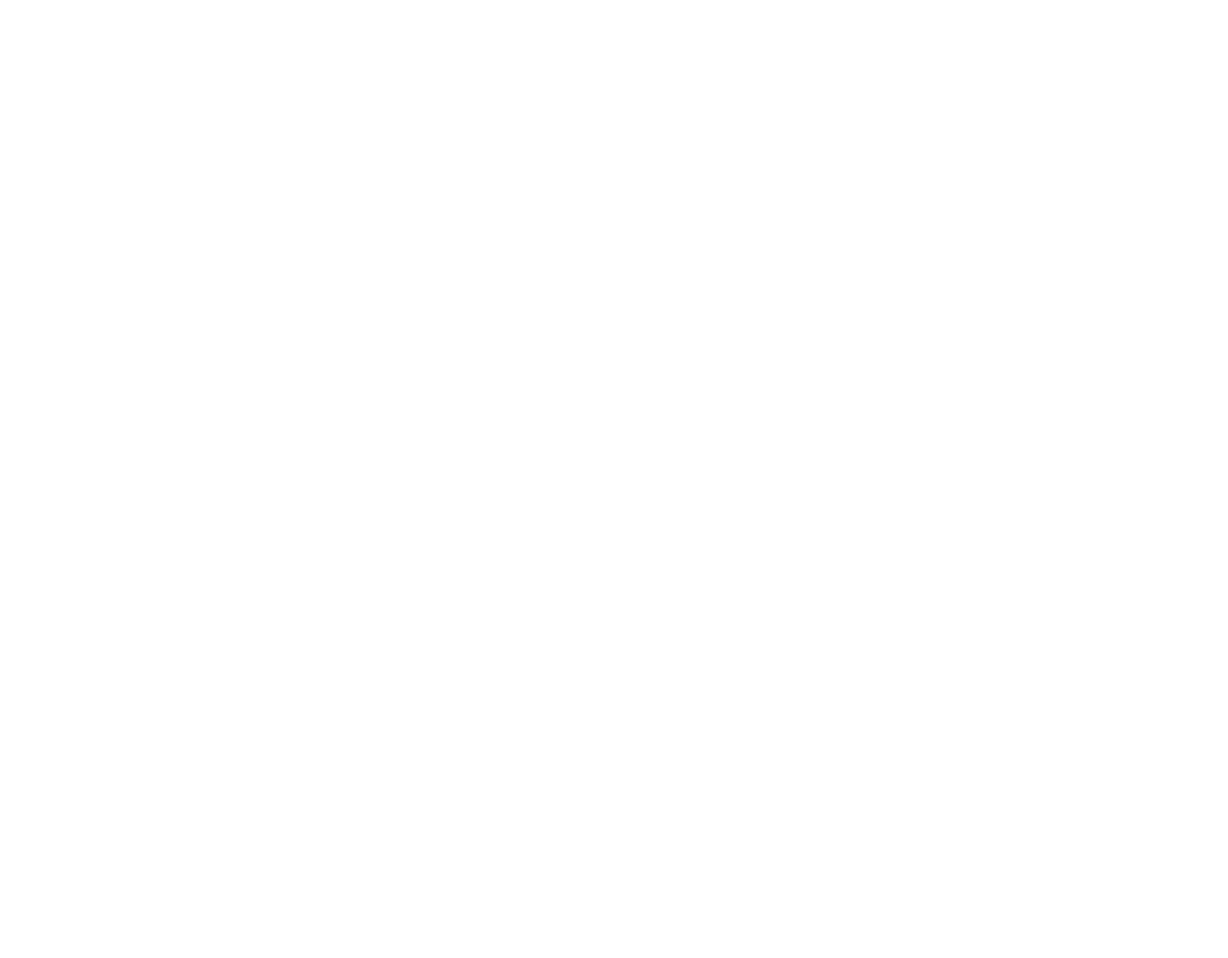
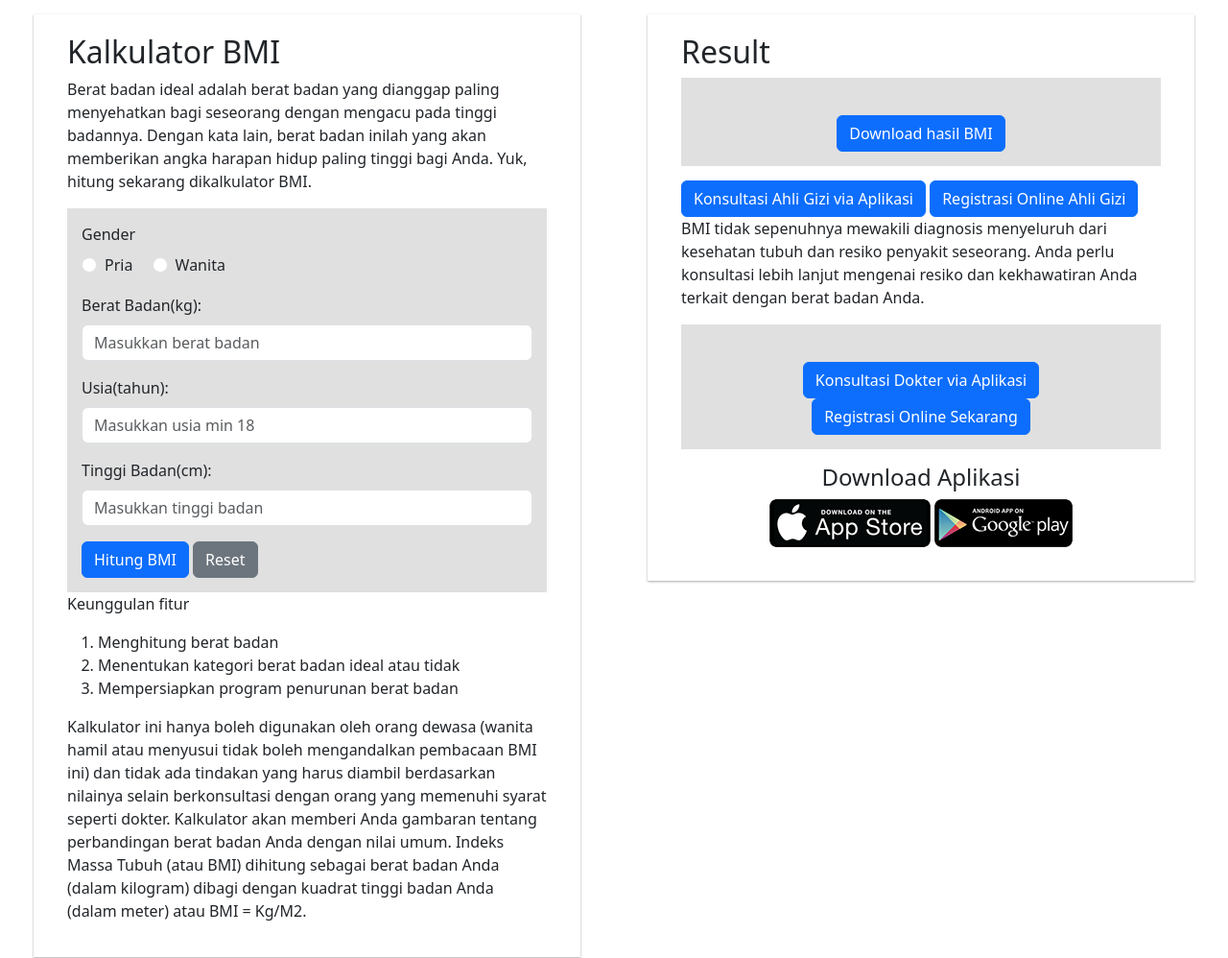
Before and after one commit to revou-fundamental-course/10-jul-23-syahfitria, a plain HTML site: page index.html in a window 1280 px wide. Shown: the top 998 px of the page at 96% size. Before the commit the page ends 800 px from the top, so only its background shows below. Drawn offline with nearby package versions, Linux system fonts and the light colour scheme.

Commit message:
added html with css using bootstrap

```diff
--- /dev/null
+++ b/css/style.css
@@ -0,0 +1,53 @@
+html {
+  font-family: Arial, sans-serif;
+}
+
+body {
+  margin: 0;
+  padding: 0;
+}
+
+.container-fluid {
+  width: auto;
+}
+
+.container-fluid div.wrapper{
+  padding: 15px 35px;
+}
+
+.container-fluid div.panel{
+  padding: 20px 35px;
+  box-shadow: 0 1px 3px rgba(0,0,0,0.12), 0 1px 2px rgba(0,0,0,0.24);
+}
+
+.content{
+  background: #e0e0e0;
+  padding: 15px;
+}
+
+.wrapper div#explanation{
+  margin-top: 15px;
+  margin-bottom: 5px;
+}
+
+.wrapper div.image{
+  margin-top: 15px;
+  margin-bottom: 15px;
+}
+
+div.image img{
+  width: auto;
+  height: 50px;
+}
+
+/* Chrome, Safari, Edge, Opera */
+input::-webkit-outer-spin-button,
+input::-webkit-inner-spin-button {
+  -webkit-appearance: none;
+  margin: 0;
+}
+
+/* Firefox */
+input[type=number] {
+  -moz-appearance: textfield;
+}
--- a/index.html
+++ b/index.html
@@ -4,9 +4,110 @@
     <meta charset="UTF-8">
     <meta name="viewport" content="width=device-width, initial-scale=1.0">
     <title>BMI Calculator</title>
+    <link href="https://cdn.jsdelivr.net/npm/bootstrap@5.3.0/dist/css/bootstrap.min.css" rel="stylesheet" integrity="sha384-9ndCyUaIbzAi2FUVXJi0CjmCapSmO7SnpJef0486qhLnuZ2cdeRhO02iuK6FUUVM" crossorigin="anonymous">
+    <link rel="stylesheet" href="/css/style.css">
   </head>
   <body>
-    <div class="container">
+    <div class="container-fluid">
+      <div class="row">
+        <div class="col-md-6 wrapper">
+          <div class="panel">
+            <div class="title">
+              <h2>Kalkulator BMI</h2>
+            </div>
+            <div class="calculator">
+              <p>
+                Berat badan ideal adalah berat badan yang dianggap paling menyehatkan bagi seseorang dengan mengacu pada tinggi badannya. Dengan kata lain, berat badan inilah yang akan memberikan angka harapan hidup paling tinggi bagi Anda.
+                Yuk, hitung sekarang dikalkulator BMI.
+              </p>
+              <div class="content">
+                <form action="" class="form-horizontal">
+                  <div class="mb-3">
+                    <label for="gender" class="form-label">Gender</label>
+                    <div>
+                      <div class="form-check form-check-inline">
+                        <input class="form-check-input" type="radio" name="gender" id="male" value="male">
+                        <label class="form-check-label" for="male">Pria</label>
+                      </div>
+                      <div class="form-check form-check-inline">
+                        <input class="form-check-input" type="radio" name="gender" id="female" value="female">
+                        <label class="form-check-label" for="female">Wanita</label>
+                      </div>
+                    </div>
+                  </div>
+                  <div class="mb-3">
+                    <label for="weight" class="form-label">Berat Badan(kg):</label>
+                    <input name="weight" type="number" class="form-control" id="weight" placeholder="Masukkan berat badan" min="1" max="999" >
+                  </div>
+                  <div class="mb-3">
+                    <label for="age" class="form-label">Usia(tahun):</label>
+                    <input name="age" type="number" class="form-control" id="age" placeholder="Masukkan usia min 18" min="1" max="999">
+                  </div>
+                  <div class="mb-3">
+                    <label for="height" class="form-label">Tinggi Badan(cm):</label>
+                    <input name="height" type="number" class="form-control" id="height" placeholder="Masukkan tinggi badan" min="1" max="999">
+                  </div>
+                  <div class="d-grid gap-2 d-md-block">
+                    <button type="submit" class="btn btn-primary">Hitung BMI</button>
+                    <button type="reset" class="btn btn-secondary" id="cancelBtn">Reset</button>
+                  </div>
+                </form>
+              </div>
+              <div>
+                <p>
+                  Keunggulan fitur
+                  <ol>
+                    <li>Menghitung berat badan</li>
+                    <li>Menentukan kategori berat badan ideal atau tidak</li>
+                    <li>Mempersiapkan program penurunan berat badan</li>
+                  </ol>
+                  Kalkulator ini hanya boleh digunakan oleh orang dewasa (wanita hamil atau menyusui tidak boleh mengandalkan pembacaan BMI ini) dan tidak ada tindakan yang harus diambil berdasarkan nilainya selain berkonsultasi dengan orang yang memenuhi syarat seperti dokter.
+                  Kalkulator akan memberi Anda gambaran tentang perbandingan berat badan Anda dengan nilai umum. Indeks Massa Tubuh (atau BMI) dihitung sebagai berat badan Anda (dalam kilogram) dibagi dengan kuadrat tinggi badan Anda (dalam meter) atau BMI = Kg/M2.
+                </p>
+              </div>
+            </div>
+          </div>
+
+
+        </div>
+        <div class="col-md-6 wrapper">
+          <div class="panel">
+            <div class="header">
+              <h2>Result</h2>
+            </div>
+            <div class="content">
+              <div class="result text-center">
+                <br>
+                <a href="#" class="btn btn-primary">Download hasil BMI</a>
+              </div>
+            </div>
+            <div id="explanation">
+              <div id="detail"></div>
+              <div class="d-grid gap-2 d-md-block">
+                <a href="#" class="btn btn-primary">Konsultasi Ahli Gizi via Aplikasi</a>
+                <a href="#" class="btn btn-primary">Registrasi Online Ahli Gizi</a>
+              </div>
+              <p>
+                BMI tidak sepenuhnya mewakili diagnosis menyeluruh dari kesehatan tubuh dan resiko penyakit seseorang. Anda perlu konsultasi lebih lanjut mengenai resiko dan kekhawatiran Anda terkait dengan berat badan Anda.
+              </p>
+            </div>
+            <div class="content text-center">
+              <br>
+              <div class="d-grid gap-2 d-md-block">
+                <a href="#" class="btn btn-primary">Konsultasi Dokter via Aplikasi</a>
+                <a href="#" class="btn btn-primary">Registrasi Online Sekarang</a>
+              </div>
+            </div>
+            <div class="image text-center">
+              <h4>Download Aplikasi</h4>
+              <a href="#"><img src="/images/app-store-logo.png" alt="appstore" srcset=""></a>
+              <a href="#"><img src="/images/play-store-logo.png" alt="playstore" srcset=""></a>
+            </div>
+          </div>
+        </div>
+      </div>
+
     </div>
   </body>
+  <script src="https://cdn.jsdelivr.net/npm/bootstrap@5.3.0/dist/js/bootstrap.bundle.min.js" integrity="sha384-geWF76RCwLtnZ8qwWowPQNguL3RmwHVBC9FhGdlKrxdiJJigb/j/68SIy3Te4Bkz" crossorigin="anonymous"></script>
 </html>
```
Also changed, not shown: images/app-store-logo.png (added), images/play-store-logo.png (added).
